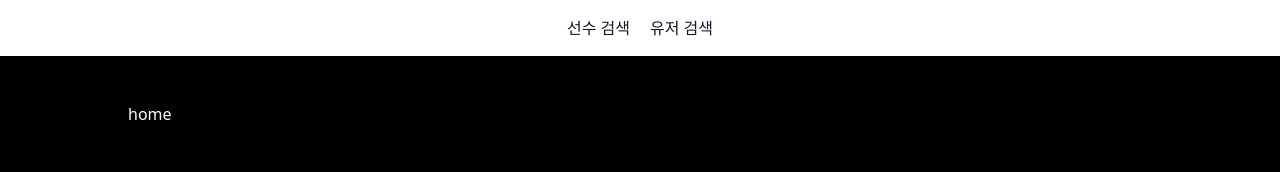
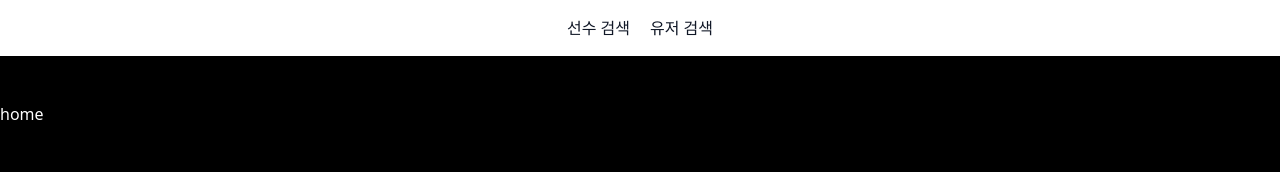
Before and after one commit to codribble/fconline, a React (Vite) app: page / in a window 1280 px wide. Shown: the top 172 px of the page. Built offline with nearby package versions, Linux system fonts and the light colour scheme.

Commit message:
231213 contents 크기 수정

```diff
--- a/src/components/layout.tsx
+++ b/src/components/layout.tsx
@@ -6,7 +6,7 @@ export default function Layout() {
   return (
     <>
       <Header />
-      <div className="w-full max-w-5xl pt-[106px] mx-auto">
+      <div className="w-full max-w-7xl pt-[106px] mx-auto">
         <div className="col-end-13 col-span-10 w-full">
           <Outlet />
         </div>
```
